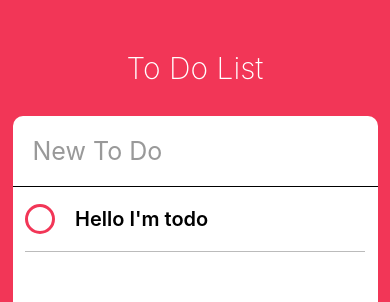
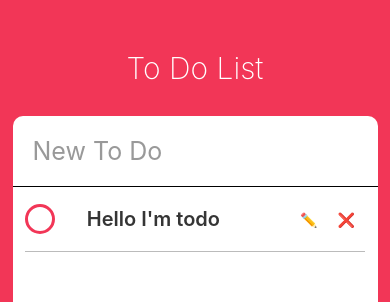
Before and after one commit to Ikalli/todoapp, a React Native app: screen / in a window 390 px wide. Shown: the top 302 px of the page. Built offline with nearby package versions, Linux system fonts and the light colour scheme.

Commit message:
#6 Styling the To Do Component:

```diff
--- a/Todo.js
+++ b/Todo.js
@@ -10,6 +10,7 @@
 
   return(
     <View style={styles.container}>
+      <View style={styles.column}>
         <TouchableOpacity onPress={() => setIsCompleted(!isCompleted)}>
           <View
             style={[
@@ -18,8 +19,36 @@
             ]}
           />
         </TouchableOpacity>
+        <Text style={[
+          styles.text,
+          isCompleted ? styles.completedText : styles.uncompletedText
+        ]}>
+          Hello I'm todo
+        </Text>
+      </View>
 
-      <Text style={styles.text}>Hello I'm todo</Text>
+      {isEditing ? (
+        <View style={styles.actions}>
+          <TouchableOpacity onPressOut={() => setIsEditing(!isEditing)}>
+            <View style={styles.actionContainer}>
+              <Text style={styles.actionText}>✔️</Text>
+            </View>
+          </TouchableOpacity>
+        </View>
+      ) : (
+        <View style={styles.actions}>
+          <TouchableOpacity onPressOut={() => setIsEditing(!isEditing)}>
+            <View style={styles.actionContainer}>
+              <Text style={styles.actionText}>✏️</Text>
+            </View>
+          </TouchableOpacity>
+          <TouchableOpacity>
+            <View style={styles.actionContainer}>
+              <Text style={styles.actionText}>❌</Text>
+            </View>
+          </TouchableOpacity>
+        </View>
+      )}
     </View>
   );
 }
@@ -31,6 +60,7 @@
     borderBottomWidth: StyleSheet.hairlineWidth,
     flexDirection: 'row',
     alignItems: 'center',
+    justifyContent: 'space-between',
   },
 
   circle: {
@@ -49,9 +79,35 @@
     borderColor: '#f23657'
   },
 
+  completedText: {
+    color: '#bbb',
+    textDecorationLine: 'line-through',
+  },
+
+  uncompletedText: {
+    color: '#353535',
+  },
+
   text: {
     fontWeight: '600',
     fontSize: 20,
     marginVertical: 20
+  },
+
+  column: {
+    flexDirection: 'row',
+    alignItems: 'center',
+    width: width/2,
+    justifyContent: 'space-between'
+  },
+
+  actions: {
+    flexDirection: 'row',
+  },
+
+  actionContainer: {
+    marginVertical: 10,
+    marginHorizontal: 10,
+
   }
 })
```
Lines whose indentation alone changed are shown as unchanged.
